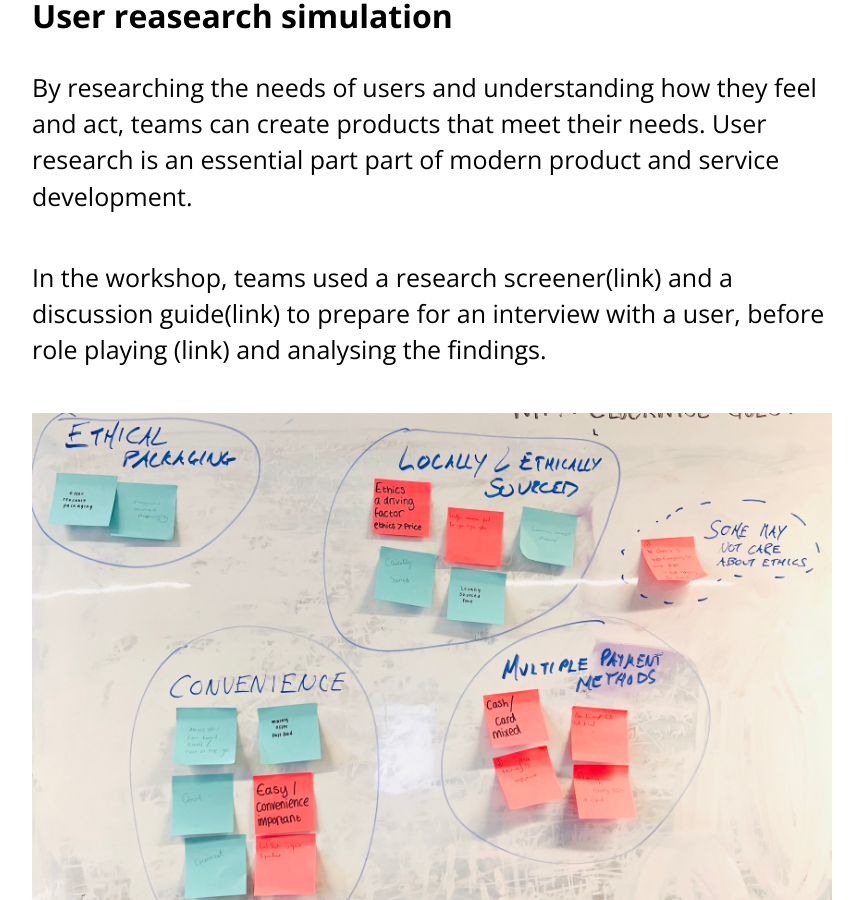
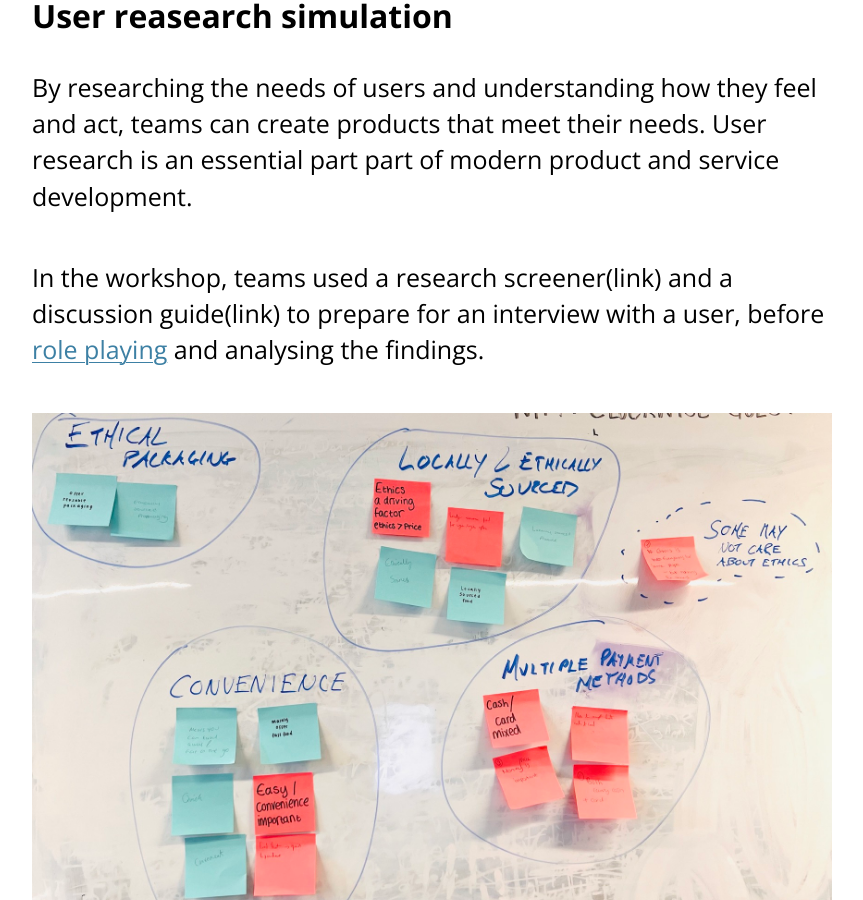
Before and after one commit to learnbymakingwales/learnbymakingwales.github.io, a Jekyll site: the page built from en/resource/design-challenge.md, in a window 1280 px wide and 900 px high, scrolled down 4468 px. Shown: the whole window, without its empty margins (208-1071 px from the left). Built offline with Jekyll 4.4.1, drawn with Linux system fonts in a browser that asks for light colours; some of the changed text lies outside the part shown.

Commit message:
added link to role play profiles

```diff
--- a/en/resource/design-challenge.md
+++ b/en/resource/design-challenge.md
@@ -47,7 +47,7 @@ In order to design better products and services you need to understand people an
 ### User reasearch simulation
 By researching the needs of users and understanding how they feel and act, teams can create products that meet their needs.  User research is an essential part part of modern product and service development.
 
-In the workshop, teams used a research screener(link) and a discussion guide(link) to prepare for an interview with a user, before role playing (link) and analysing the findings.
+In the workshop, teams used a research screener(link) and a discussion guide(link) to prepare for an interview with a user, before [role playing](https://docs.google.com/document/d/1cLeTz5Isw92DB7RiYZ-jpR2DMSJc4KMkSptn4KVHT8I/edit?usp=sharing) and analysing the findings.
 
 ![our research findings learned that ethical packaging and sourcing and conveience we're important to their target users.](/assets/images/research-findings.jpeg)
 
```
Also changed, not shown: other parts of en/resource/design-challenge.md (+1 -1 lines).
